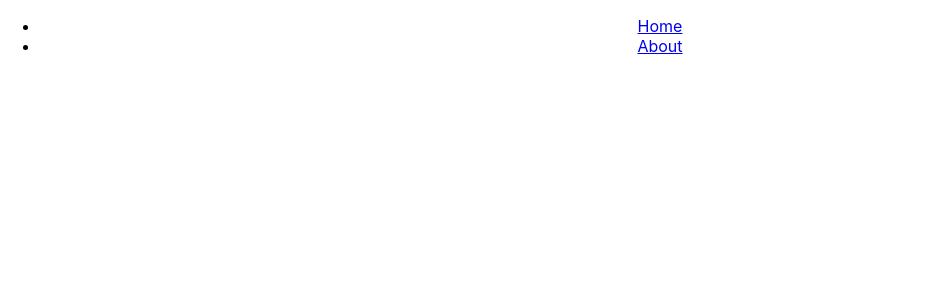
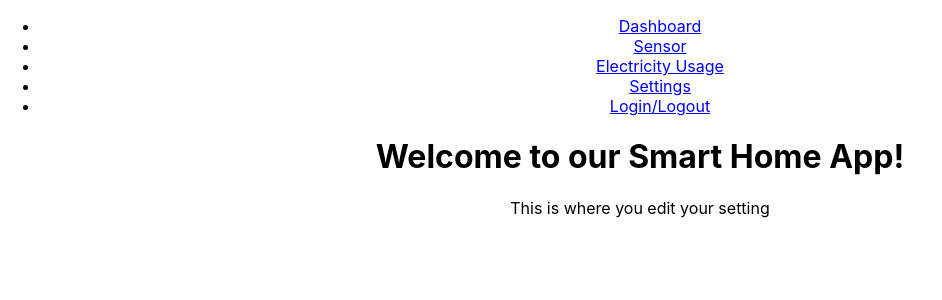
Before and after one commit to KhoaLiang/-A-N-CNPM-232-G27, a React (Create React App) app in the folder smart-home/: page /settings in a window 1280 px wide. Before the commit this address had no page. Shown: the top 300 px of the page, without its empty margins (0-942 px from the left). Built offline with nearby package versions, Linux system fonts and the light colour scheme.

Commit message:
boiler template for ui

```diff
--- a/smart-home/src/App.js
+++ b/smart-home/src/App.js
@@ -3,8 +3,11 @@ import { BrowserRouter as Router, Routes, Route, Link } from 'react-router-dom';
 import './App.css';
 
 // Import your page components
-import HomePage from './pages/HomePage';
-import AboutPage from './pages/AboutPage';
+import Dashboard from './pages/Dashboard';
+import SensorPage from './pages/SensorPage';
+import ElectricityUsagePage from './pages/ElectricityUsagePage';
+import SettingsPage from './pages/SettingsPage';
+import LoginPage from './pages/LoginPage';
 
 function App() {
   return (
@@ -13,17 +16,29 @@ function App() {
         <nav>
           <ul>
             <li>
-              <Link to="/">Home</Link>
+              <Link to="/">Dashboard</Link>
             </li>
             <li>
-              <Link to="/about">About</Link>
+              <Link to="/sensor">Sensor</Link>
+            </li>
+            <li>
+              <Link to="/electricity-usage">Electricity Usage</Link>
+            </li>
+            <li>
+              <Link to="/settings">Settings</Link>
+            </li>
+            <li>
+              <Link to="/login">Login/Logout</Link>
             </li>
           </ul>
         </nav>
 
         <Routes>
-          <Route path="/" element={<HomePage />} />
-          <Route path="/about" element={<AboutPage />} />
+          <Route path="/" element={<Dashboard />} />
+          <Route path="/sensor" element={<SensorPage />} />
+          <Route path="/electricity-usage" element={<ElectricityUsagePage />} />
+          <Route path="/settings" element={<SettingsPage />} />
+          <Route path="/login" element={<LoginPage />} />
         </Routes>
       </div>
     </Router>
--- a/smart-home/src/pages/AboutPage.jsx
+++ /dev/null
@@ -1,12 +0,0 @@
-import React from 'react';
-
-const AboutPage = () => {
-    return (
-        <div>
-            <h1>About Page</h1>
-            <p>Welcome to our website! This is the About page.</p>
-        </div>
-    );
-};
-
-export default AboutPage;
--- /dev/null
+++ b/smart-home/src/pages/Dashboard.jsx
@@ -0,0 +1,12 @@
+import React from 'react';
+
+const Dashboard = () => {
+    return (
+        <div>
+            <h1>Welcome to our Smart Home App!</h1>
+            <p>Get ready to experience the future of home automation.</p>
+        </div>
+    );
+};
+
+export default Dashboard;
--- /dev/null
+++ b/smart-home/src/pages/ElectricityUsagePage.jsx
@@ -0,0 +1,13 @@
+import React from 'react';
+
+const ElectricityUsagePage = () => {
+    // Your code here
+
+    return (
+        <div>
+           <p>Electricity usage page</p>
+        </div>
+    );
+};
+
+export default ElectricityUsagePage;
--- /dev/null
+++ b/smart-home/src/pages/LoginPage.jsx
@@ -0,0 +1,12 @@
+import React from 'react';
+
+const LoginPage = () => {
+    return (
+        <div>
+            <h1>Welcome to our Smart Home App!</h1>
+            <p>Login here</p>
+        </div>
+    );
+};
+
+export default LoginPage;
--- /dev/null
+++ b/smart-home/src/pages/SensorPage.jsx
@@ -0,0 +1,13 @@
+import React from 'react';
+
+const SensorPage = () => {
+    // Add your component logic here
+
+    return (
+        <div>
+           <p>Sensor page</p>
+        </div>
+    );
+};
+
+export default SensorPage;
--- a/smart-home/src/pages/HomePage.jsx
+++ b/smart-home/src/pages/SettingsPage.jsx
@@ -1,12 +1,12 @@
 import React from 'react';
 
-const HomePage = () => {
+const SettingsPage = () => {
     return (
         <div>
             <h1>Welcome to our Smart Home App!</h1>
-            <p>Get ready to experience the future of home automation.</p>
+            <p>This is where you edit your setting</p>
         </div>
     );
 };
 
-export default HomePage;
+export default SettingsPage;
```
